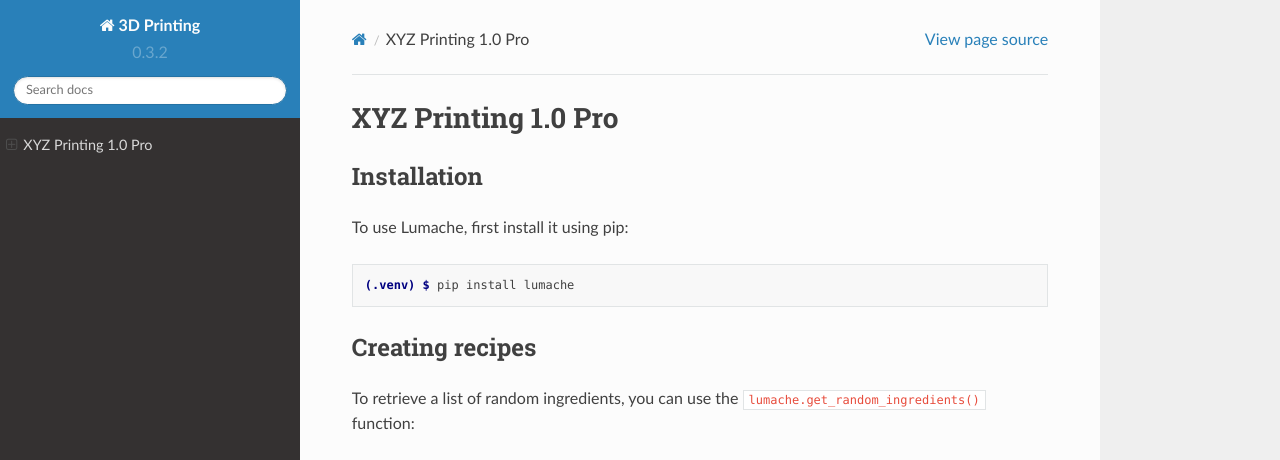
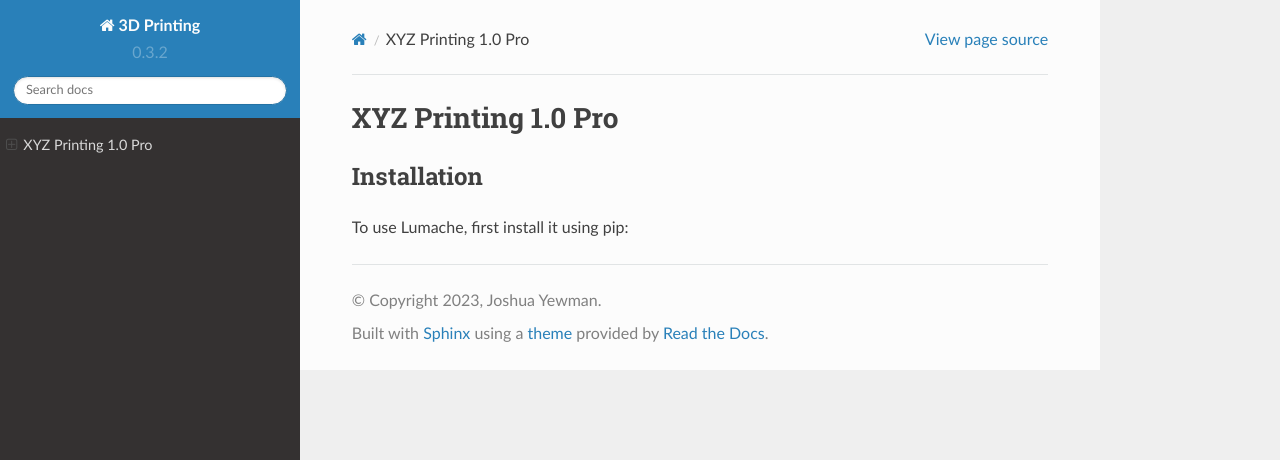
Before and after one commit to JYewman/gs-3dprint, a Sphinx documentation site: the page built from docs/source/xyzprinting.rst, in a window 1280 px wide and 1036 px high. Shown: the top 460 px of the window. Built offline with Sphinx 7.4.7 and the Read the Docs theme 2.0.0, drawn with Linux system fonts in a browser that asks for light colours; pages that are not in the unit, such as notebooks, are missing from menus; some of the changed text lies outside the part shown; grey boxes are pictures that could not be loaded.

Commit message:
Changes to be committed: 	modified:   docs/source/index.rst 	modified:   docs/source/um3e.rst 	modified:   docs/source/xyzprinting.rst

```diff
--- a/docs/source/index.rst
+++ b/docs/source/index.rst
@@ -17,6 +17,3 @@ Contents
 --------
 
 .. toctree::
-
-   usage
-   api
--- a/docs/source/um3e.rst
+++ b/docs/source/um3e.rst
@@ -3,5 +3,3 @@ Ultimaker 3 Extended
 
 .. autosummary::
    :toctree: generated
-
-   lumache
--- a/docs/source/xyzprinting.rst
+++ b/docs/source/xyzprinting.rst
@@ -5,27 +5,3 @@ Installation
 ------------
 
 To use Lumache, first install it using pip:
-
-.. code-block:: console
-
-   (.venv) $ pip install lumache
-
-Creating recipes
-----------------
-
-To retrieve a list of random ingredients,
-you can use the ``lumache.get_random_ingredients()`` function:
-
-.. autofunction:: lumache.get_random_ingredients
-
-The ``kind`` parameter should be either ``"meat"``, ``"fish"``,
-or ``"veggies"``. Otherwise, :py:func:`lumache.get_random_ingredients`
-will raise an exception.
-
-.. autoexception:: lumache.InvalidKindError
-
-For example:
-
->>> import lumache
->>> lumache.get_random_ingredients()
-['shells', 'gorgonzola', 'parsley']
```
